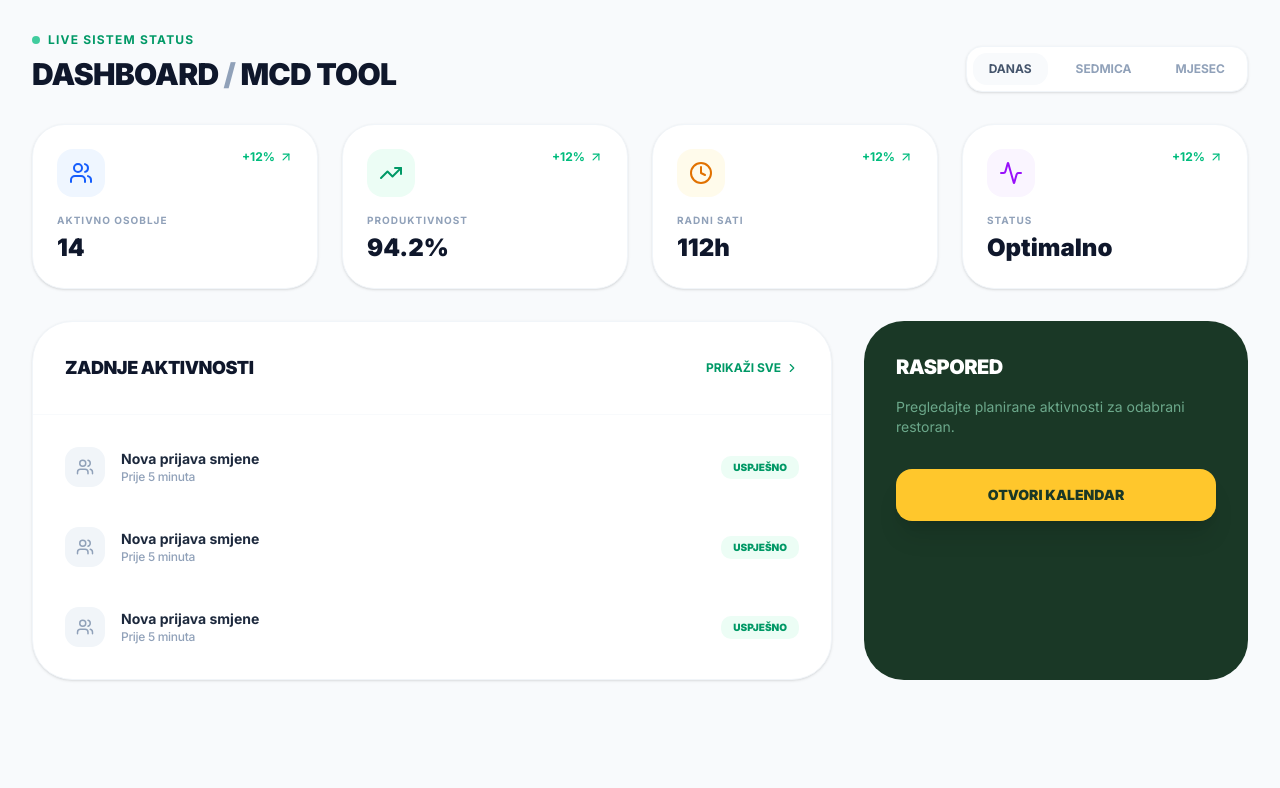
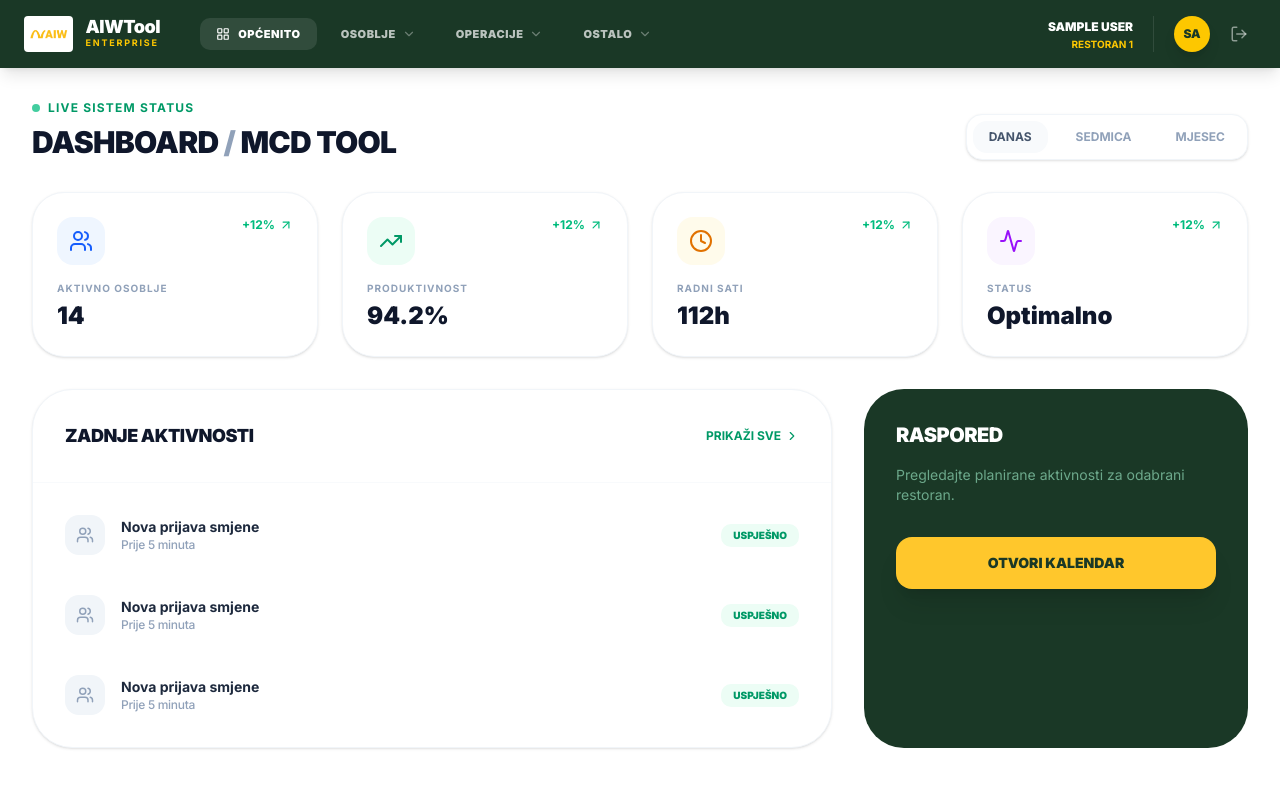
Before and after one commit to amelbegic-create/aiwtool, a Next.js app: page / in a window 1280 px wide. Shown: the top 788 px of the page. Built offline with nearby package versions, Linux system fonts and the light colour scheme; no server answers; sample sign-in values are in the browser's storage.

Commit message:
Force fix all build errors

```diff
--- a/app/layout.tsx
+++ b/app/layout.tsx
@@ -11,13 +11,19 @@ export const metadata: Metadata = {
   description: "Interni alati za upravljanje restoranom",
 };
 
-export default function RootLayout({ children }: { children: React.ReactNode }) {
+export default function RootLayout({
+  children,
+}: Readonly<{
+  children: React.ReactNode;
+}>) {
   return (
     <html lang="en">
-      <body className={`${inter.className} bg-slate-50 text-slate-900 flex flex-col h-screen overflow-hidden`}>
+      <body className={`${inter.className} bg-white text-slate-900 flex flex-col h-screen overflow-hidden`}>
         <Providers>
+          {/* Gornja navigacija sa tvojim kategorijama */}
           <TopNavbar />
-          <main className="flex-1 overflow-auto w-full relative">
+
+          <main className="flex-1 overflow-auto w-full relative bg-white">
             {children}
           </main>
         </Providers>
--- a/components/TopNavbar.tsx
+++ b/components/TopNavbar.tsx
@@ -1,19 +1,83 @@
 "use client";
 
+import { useSession, signOut } from "next-auth/react";
 import { usePathname } from "next/navigation";
-// ... ostali importi
+import { useState, useEffect } from "react";
+import {
+  ChevronDown,
+  LogOut,
+  LayoutGrid,
+  Bell
+} from "lucide-react";
 
 export default function TopNavbar() {
+  const { data: session, status } = useSession();
   const pathname = usePathname();
+  const [selectedRestName, setSelectedRestName] = useState("");
 
-  // Sakrivamo navigaciju na login i select-restaurant stranicama
-  if (pathname === "/login" || pathname === "/select-restaurant") {
-    return null;
-  }
+  // Sakrivamo navigaciju na Login i Select Restaurant stranicama
+  if (pathname === "/login" || pathname === "/select-restaurant") return null;
+
+  useEffect(() => {
+    const restName = localStorage.getItem("selected_restaurant_name") || "RESTORAN 1";
+    setSelectedRestName(restName);
+  }, []);
 
   return (
-    <nav className="...">
-      {/* Tvoj postojeći kod navigacije */}
+    <nav className="bg-[#1a3826] text-white px-6 py-4 flex items-center justify-between shadow-lg relative z-50">
+
+      {/* LOGO I BRAND */}
+      <div className="flex items-center gap-10">
+        <div className="flex items-center gap-3">
+          <div className="bg-white p-1 rounded">
+             <img src="/logo.png" alt="AIW" className="h-7 w-auto" />
+          </div>
+          <div className="flex flex-col">
+            <span className="text-lg font-black leading-none tracking-tight">AIWTool</span>
+            <span className="text-[9px] font-bold text-yellow-400 uppercase tracking-[0.2em]">Enterprise</span>
+          </div>
+        </div>
+
+        {/* TVOJE KATEGORIJE - Tačno kako smo definisali */}
+        <div className="hidden lg:flex items-center gap-2">
+          <button className="flex items-center gap-2 px-4 py-2 bg-white/10 rounded-lg text-[11px] font-black uppercase tracking-wider">
+            <LayoutGrid size={14} /> Općenito
+          </button>
+
+          <button className="flex items-center gap-1.5 px-4 py-2 text-white/70 hover:text-white transition-colors text-[11px] font-black uppercase tracking-wider group">
+            Osoblje <ChevronDown size={14} className="opacity-50 group-hover:opacity-100" />
+          </button>
+
+          <button className="flex items-center gap-1.5 px-4 py-2 text-white/70 hover:text-white transition-colors text-[11px] font-black uppercase tracking-wider group">
+            Operacije <ChevronDown size={14} className="opacity-50 group-hover:opacity-100" />
+          </button>
+
+          <button className="flex items-center gap-1.5 px-4 py-2 text-white/70 hover:text-white transition-colors text-[11px] font-black uppercase tracking-wider group">
+            Ostalo <ChevronDown size={14} className="opacity-50 group-hover:opacity-100" />
+          </button>
+        </div>
+      </div>
+
+      {/* DESNA STRANA - Profil i Restoran */}
+      <div className="flex items-center gap-5">
+        <div className="flex flex-col items-end leading-none">
+          <span className="text-xs font-black text-white uppercase">{session?.user?.name || "Admin User"}</span>
+          <span className="text-[10px] font-bold text-yellow-400 uppercase mt-1">{selectedRestName}</span>
+        </div>
+
+        <div className="flex items-center gap-3 border-l border-white/10 pl-5">
+          <div className="w-9 h-9 bg-yellow-400 rounded-full flex items-center justify-center text-[#1a3826] font-black text-xs shadow-lg">
+            {session?.user?.name?.substring(0, 2).toUpperCase() || "AD"}
+          </div>
+
+          <button
+            onClick={() => signOut({ callbackUrl: "/login" })}
+            className="p-2 hover:bg-white/10 rounded-lg transition-colors text-white/50 hover:text-red-400"
+          >
+            <LogOut size={18} />
+          </button>
+        </div>
+      </div>
     </nav>
   );
 }
```
